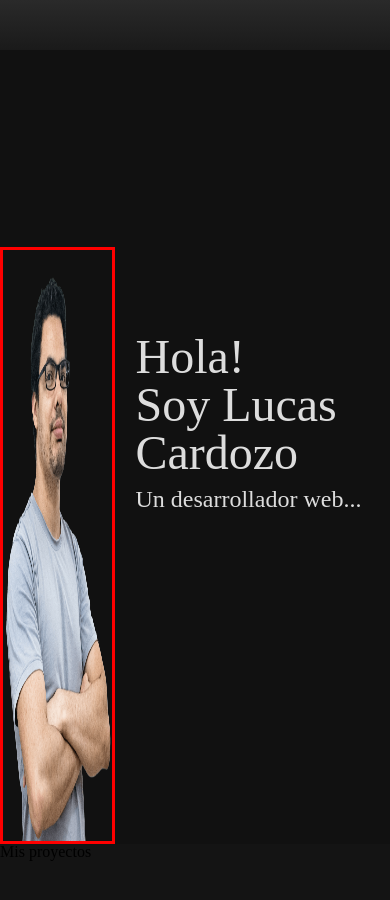
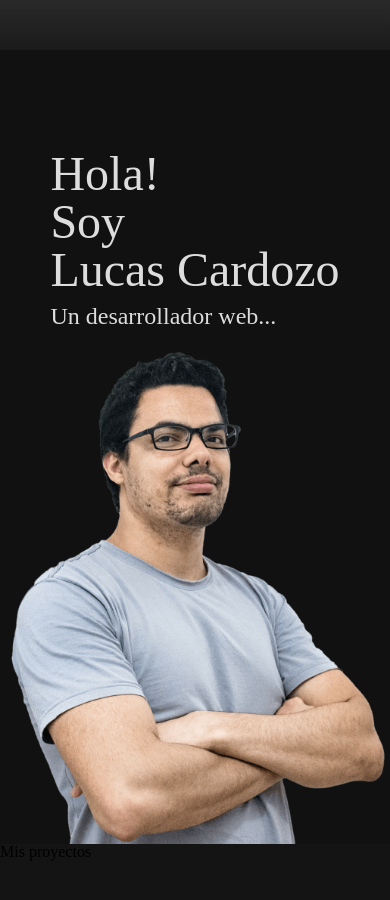
Before and after one commit to Jodkas/portafolio, a React (Create React App) app: page / in a window 390 px wide. Shown: the top 900 px of the page. Built offline with nearby package versions, Linux system fonts and the light colour scheme.

Commit message:
mejora de aspecto de imagen en main

```diff
--- a/src/componentes/main-texto.js
+++ b/src/componentes/main-texto.js
@@ -7,7 +7,7 @@ function MainText() {
       <h1 className="header-h1">
         Hola!
         <br />
-        Soy Lucas Cardozo
+        Soy <span className="header-h1-span">Lucas Cardozo</span>
       </h1>
       <p className="header-p">Un desarrollador web...</p>
     </header>
--- a/src/styles/main-texto.css
+++ b/src/styles/main-texto.css
@@ -41,5 +41,9 @@
   }
 }
 
-@media (max-width: 768px) and (min-height: 600px) {
+@media (max-width: 600px) {
+  .header-h1-span {
+    display: flex;
+    flex-wrap: nowrap;
+  }
 }
--- a/src/styles/main.css
+++ b/src/styles/main.css
@@ -1,14 +1,13 @@
 #main {
-  height: 100%;
+  height: calc(100% - 50px);
+  padding-top: 50px;
   width: 100%;
   display: flex;
   background-color: #111;
 }
 
 .main-imagen-contenedor {
-  border: 3px solid #f00;
-  height: 70%;
-  max-height: 90%;
+  height: 100%;
   width: 45%;
   align-self: flex-end;
 }
@@ -16,4 +15,16 @@
 .main-imagen {
   height: 100%;
   width: 100%;
+  object-fit: contain;
+  object-position: bottom;
 }
+
+@media screen and (max-aspect-ratio: 6/5) {
+  #main {
+    flex-direction: column-reverse;
+  }
+  .main-imagen-contenedor {
+    height: 65%;
+    width: 100%;
+  }
+}
--- a/src/styles/nav.css
+++ b/src/styles/nav.css
@@ -3,6 +3,7 @@
   height: 50px;
   background-image: linear-gradient(#2a2a2a, #1a1a1a);
   position: fixed;
+  top: 0;
   display: flex;
   justify-content: flex-end;
   align-items: center;
```
